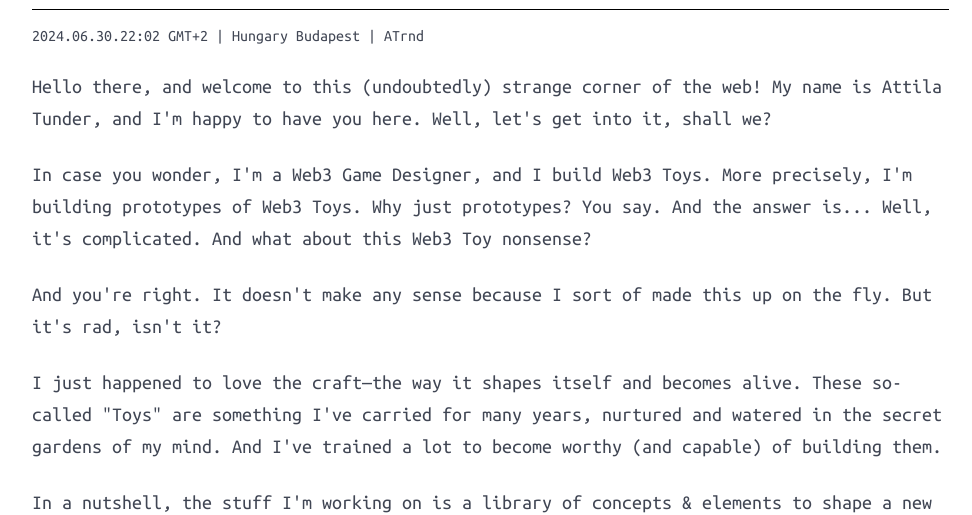
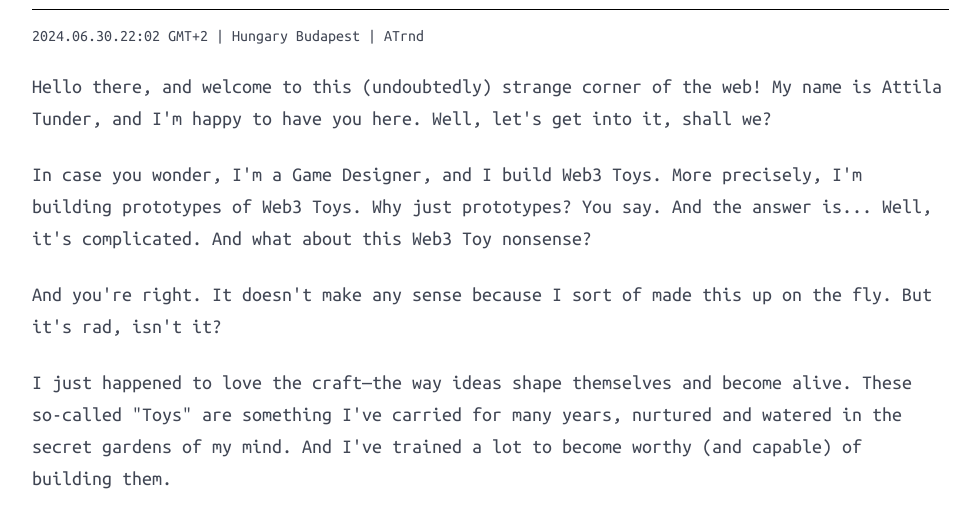
Before and after one commit to ATrnd/ATrnd_home, a plain HTML site: page index.html in a window 1280 px wide. Shown: the part 112-627 px from the top of the page, without its empty margins (32-1004 px from the left). Drawn offline with nearby package versions, Linux system fonts and the light colour scheme.

Commit message:
added to index

```diff
--- a/index.html
+++ b/index.html
@@ -32,9 +32,9 @@
             <hr class="atrnd-hr">
             <p class="subtitle atrnd-p0 is-size-6">2024.06.30.22:02 GMT+2 | Hungary Budapest | ATrnd</p>
             <p class="subtitle atrnd-p1">Hello there, and welcome to this (undoubtedly) strange corner of the web! My name is Attila Tunder, and I'm happy to have you here. Well, let's get into it, shall we?</p>
-            <p class="subtitle atrnd-p1">In case you wonder, I'm a Web3 Game Designer, and I build Web3 Toys. More precisely, I'm building prototypes of Web3 Toys. Why just prototypes? You say. And the answer is... Well, it's complicated. And what about this Web3 Toy nonsense?</p>
+            <p class="subtitle atrnd-p1">In case you wonder, I'm a Game Designer, and I build Web3 Toys. More precisely, I'm building prototypes of Web3 Toys. Why just prototypes? You say. And the answer is... Well, it's complicated. And what about this Web3 Toy nonsense?</p>
             <p class="subtitle atrnd-p1">And you're right. It doesn't make any sense because I sort of made this up on the fly. But it's rad, isn't it?</p>
-            <p class="subtitle atrnd-p1">I just happened to love the craft&mdash;the way it shapes itself and becomes alive. These so-called "Toys" are something I've carried for many years, nurtured and watered in the secret gardens of my mind. And I've trained a lot to become worthy (and capable) of building them.</p>
+            <p class="subtitle atrnd-p1">I just happened to love the craft&mdash;the way ideas shape themselves and become alive. These so-called "Toys" are something I've carried for many years, nurtured and watered in the secret gardens of my mind. And I've trained a lot to become worthy (and capable) of building them.</p>
             <p class="subtitle atrnd-p1">In a nutshell, the stuff I'm working on is a library of concepts &amp; elements to shape a new kind of gaming experience in the web3 space. It's for us, users...</p>
             <!-- content -->
 
```
